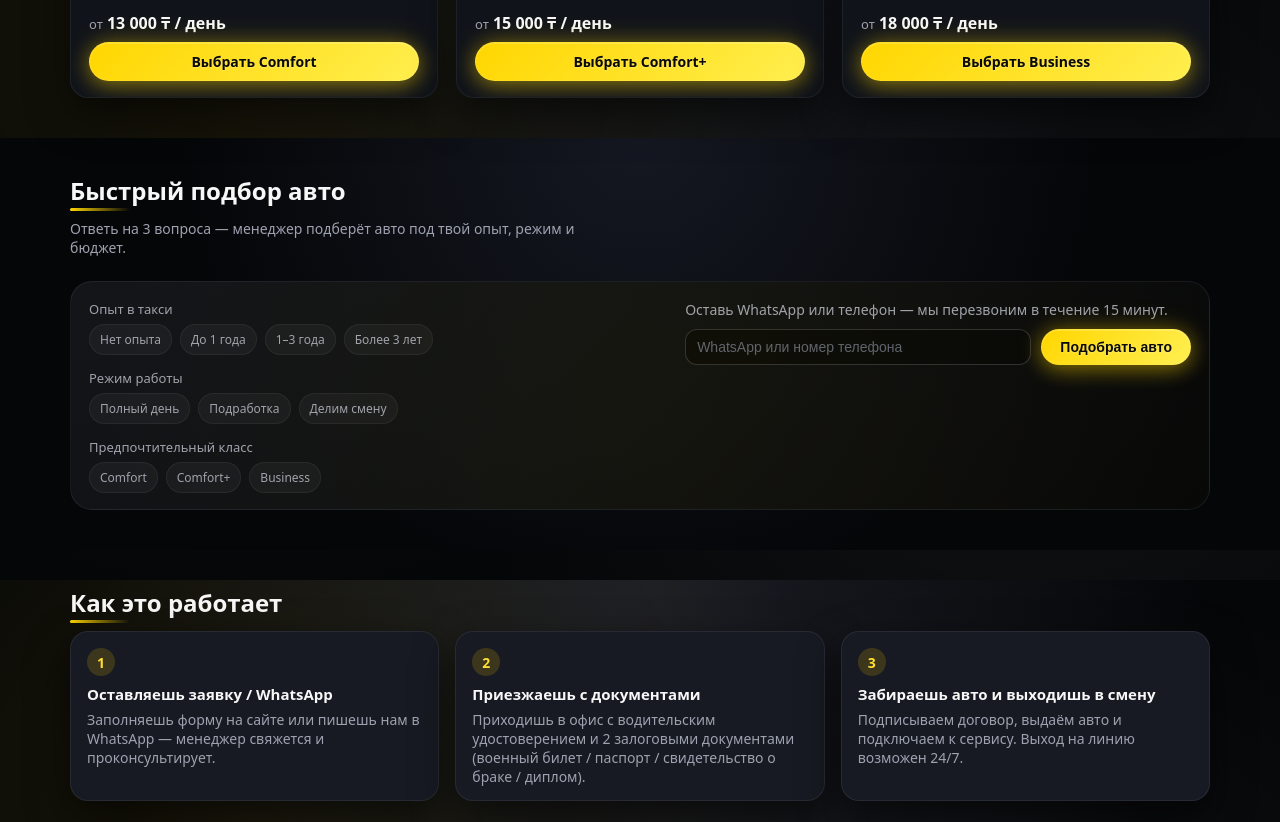
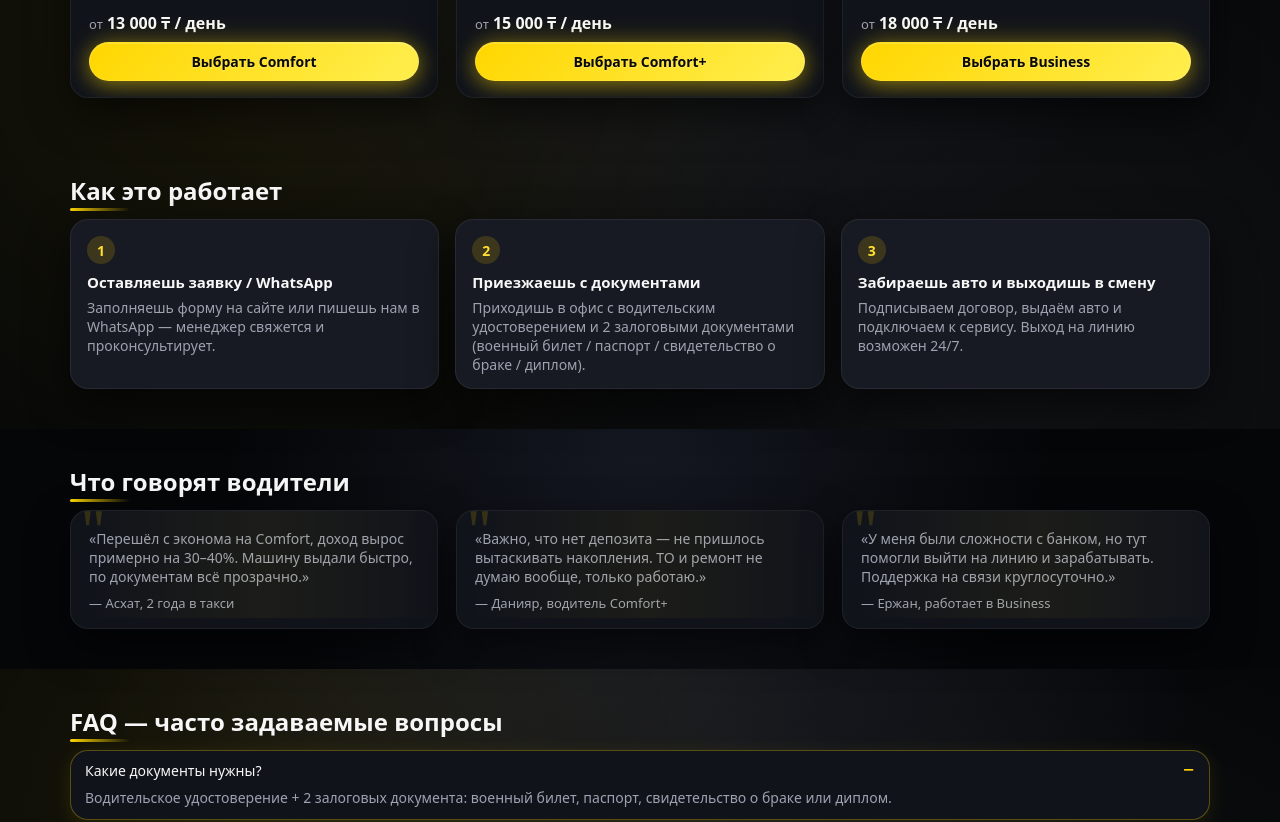
Before and after one commit to rakhatprostakk228/A2, a React (Vite) app: page / in a window 1280 px wide. Shown: the part 1820-2642 px from the top of the page. Built offline with nearby package versions, Linux system fonts and the light colour scheme.

Commit message:
chore: remove quick auto picker section

```diff
--- a/src/App.tsx
+++ b/src/App.tsx
@@ -419,71 +419,6 @@ const App: React.FC = () => {
           </div>
         </section>
 
-        {/* Быстрый подбор авто */}
-        <section className="section section-alt" id="fleet">
-          <div className="container">
-            <h2 className="section-title animate-on-scroll fade-in-up">Быстрый подбор авто</h2>
-            <p className="section-subtitle animate-on-scroll fade-in-up">
-              Ответь на 3 вопроса — менеджер подберёт авто под твой опыт, режим и бюджет.
-            </p>
-            <div className="quick-form animate-on-scroll scale-in">
-              <div className="quick-form-grid">
-                <div className="field">
-                  <label>Опыт в такси</label>
-                  <div className="chips">
-                    <span className="chip">Нет опыта</span>
-                    <span className="chip">До 1 года</span>
-                    <span className="chip">1–3 года</span>
-                    <span className="chip">Более 3 лет</span>
-                  </div>
-                </div>
-                <div className="field">
-                  <label>Режим работы</label>
-                  <div className="chips">
-                    <span className="chip">Полный день</span>
-                    <span className="chip">Подработка</span>
-                    <span className="chip">Делим смену</span>
-                  </div>
-                </div>
-                <div className="field">
-                  <label>Предпочтительный класс</label>
-                  <div className="chips">
-                    <span className="chip">Comfort</span>
-                    <span className="chip">Comfort+</span>
-                    <span className="chip">Business</span>
-                  </div>
-                </div>
-              </div>
-              <div className="quick-form-cta">
-                <p>Оставь WhatsApp или телефон — мы перезвоним в течение 15 минут.</p>
-                <form
-                  className="inline-form"
-                  onSubmit={(e) => {
-                    e.preventDefault()
-                    const target = e.target as HTMLFormElement
-                    const formData = new FormData(target)
-                    const contact = (formData.get('contact') as string) || ''
-                    const encoded = encodeURIComponent(
-                      `Хочу подобрать авто в аренду. Мой контакт: ${contact}`,
-                    )
-                    window.open(`https://wa.me/+77003608822?text=${encoded}`, '_blank')
-                  }}
-                >
-                  <input
-                    name="contact"
-                    type="text"
-                    placeholder="WhatsApp или номер телефона"
-                    required
-                  />
-                  <button type="submit" className="btn btn-primary">
-                    Подобрать авто
-                  </button>
-                </form>
-              </div>
-            </div>
-          </div>
-        </section>
-
         {/* Процесс 3 шага */}
         <section className="section" id="process">
           <div className="container">
```
